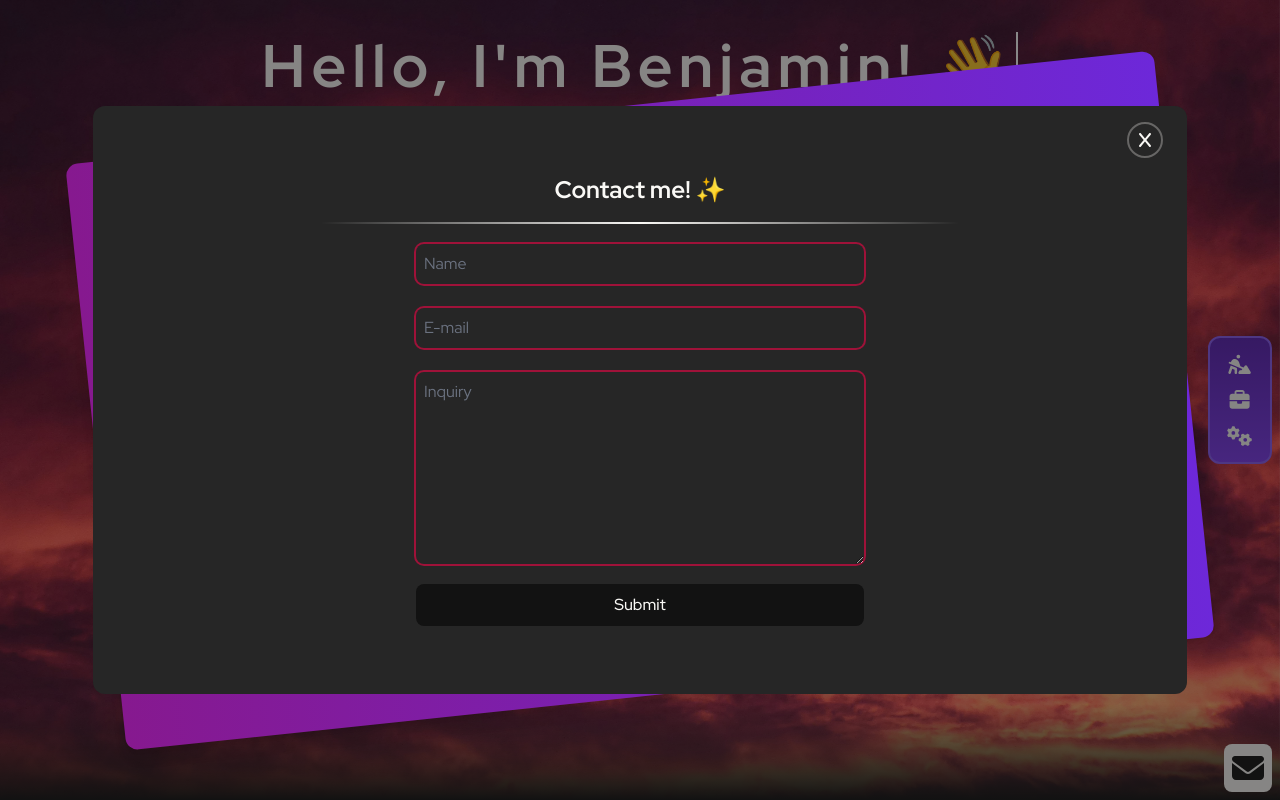
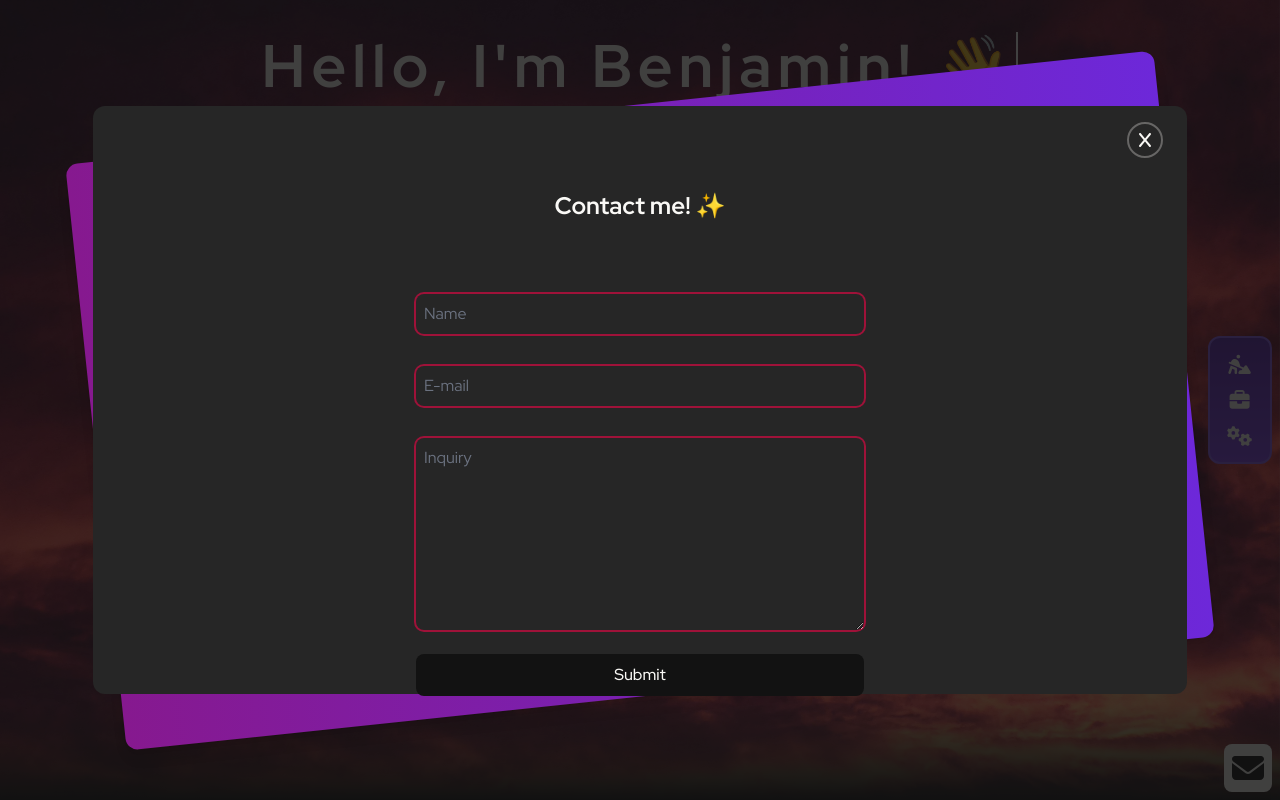
Before and after one commit to AI-nsley69/portfolio, a Vue app: page / in a window 1280 px wide. Both pictures are taken after a click on the icon 1248 px from the left and 768 px from the top of the page. Built offline with nearby package versions, Linux system fonts and the light colour scheme.

Commit message:
More margin

```diff
--- a/src/components/EmailForm.vue
+++ b/src/components/EmailForm.vue
@@ -1,7 +1,7 @@
 <template>
   <div
     v-if="store.emailFormOpen"
-    class="absolute top-0 left-0 w-full h-full bg-black/50 z-[90] p-8 flex flex-col items-center justify-center"
+    class="absolute top-0 left-0 w-full h-full bg-black/80 z-[90] p-8 flex flex-col items-center justify-center"
     @click:outside="store.toggleEmailForm()"
   >
     <div
@@ -11,7 +11,7 @@
         class="absolute inset-0 bg-gradient-to-r from-fuchsia-800 to-violet-700 shadow-lg transform -skew-y-6 sm:skew-y-0 sm:-rotate-6 rounded-xl w-full max-w-6xl h-full ml-auto mr-auto"
       ></div>
       <div
-        class="relative flex flex-col justify-space items-center w-full max-w-6xl h-full z-[100] bg-neutral-800 rounded-xl p-4 gap-4"
+        class="relative flex flex-col justify-space items-center w-full max-w-6xl h-full z-[100] bg-neutral-800 rounded-xl p-4 gap-8"
       >
         <font-awesome-icon
           :icon="['fas', 'x']"
@@ -35,7 +35,7 @@
             value="https://portfolio.benji.foo"
           />
           <div
-            class="relative flex flex-col text-left gap-2 w-full max-w-md my-1"
+            class="relative flex flex-col text-left gap-2 w-full max-w-md my-2"
           >
             <input
               type="text"
@@ -52,7 +52,7 @@
             >
           </div>
           <div
-            class="relative flex flex-col text-left gap-2 w-full max-w-md my-1"
+            class="relative flex flex-col text-left gap-2 w-full max-w-md my-2"
           >
             <input
               type="email"
@@ -69,7 +69,7 @@
             >
           </div>
           <div
-            class="relative flex flex-col text-left gap-2 w-full max-w-md my-1"
+            class="relative flex flex-col text-left gap-2 w-full max-w-md my-2"
           >
             <textarea
               type="content"
```
